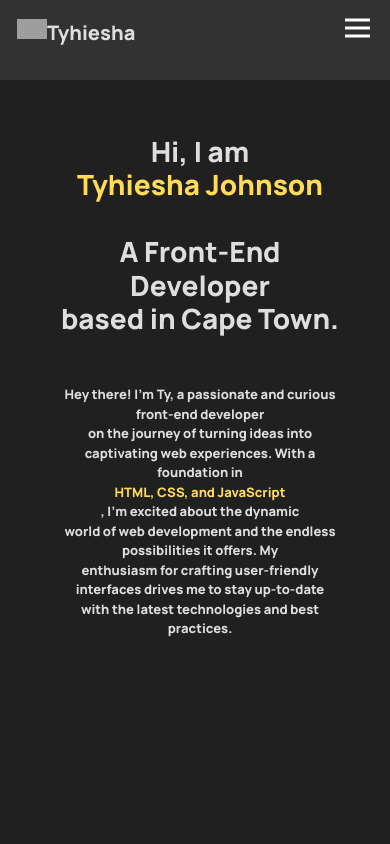
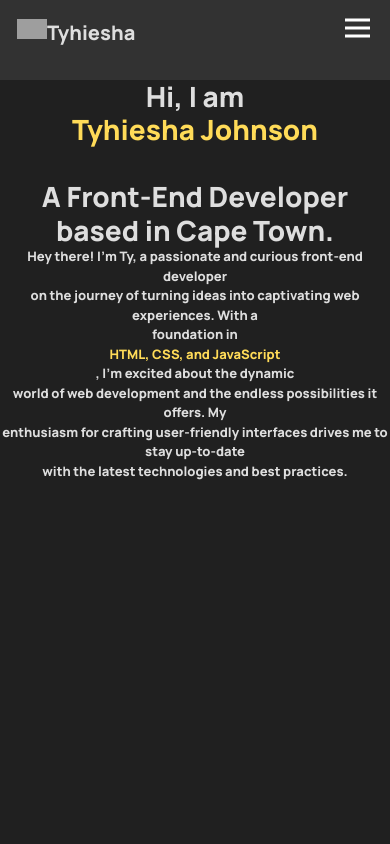
Before and after one commit to tyhieshajohnson/vue-tj-portfolio, a Vue app: page / in a window 390 px wide. Shown: the top 844 px of the page. Built offline with nearby package versions, Linux system fonts and the light colour scheme; grey boxes are pictures that could not be loaded.

Commit message:
Update HomeView.vue

```diff
--- a/src/views/HomeView.vue
+++ b/src/views/HomeView.vue
@@ -184,25 +184,22 @@ img {
 
 /* MEDIA QUERIES */
 @media screen and (max-width: 600px) {
-  .body {
-    background-color: #202020;
+  div.vh-100.h-100.body {
+    height: 500px;
   }
-  /* Home Content */
-  /* Alignment */
+
   #home-container {
-    overflow: hidden;
+    margin: 0 auto;
+    display: flex;
+    place-content: center;
   }
 
   #home-information {
     margin: 0 auto;
-    margin-top: 5px;
     font-size: small;
-    width: 350px;
   }
 
   .home-description {
-    font-family: "Manrope", sans-serif;
-    color: #dedede;
     display: flex;
     flex-direction: column;
     align-items: center;
@@ -225,5 +222,31 @@ img {
   svg {
     display: none;
   }
+
+#home-information {
+  float: inline-start;
+  margin: 0;
+}
+
+#home-image {
+  margin: 0;
+}
+
+/* Image Size and Border */
+.home-image {
+  margin: 0;
+}
+
+.home-description {
+  margin: 0;
+}
+
+button {
+  margin-left: 0;
+}
+
+#home-button {
+  margin-left: 0;
+}
 }
 </style>
```
